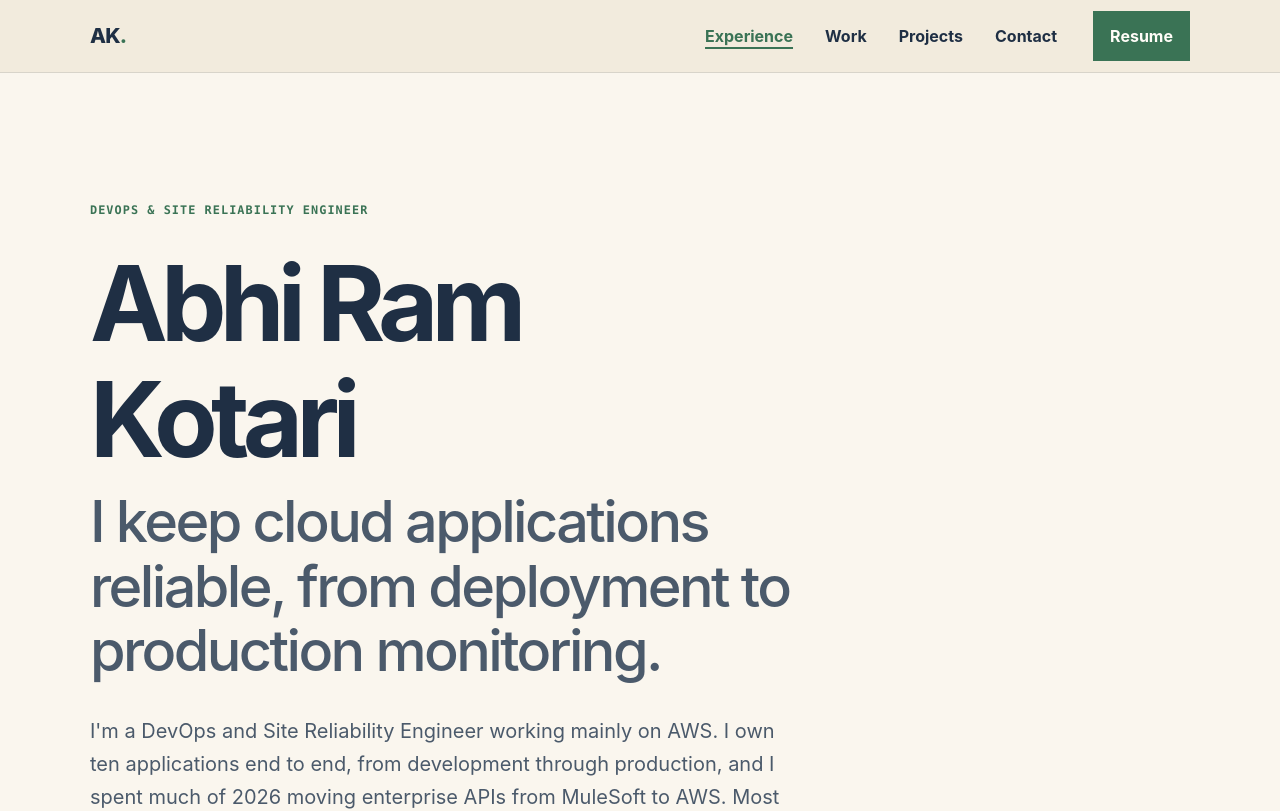
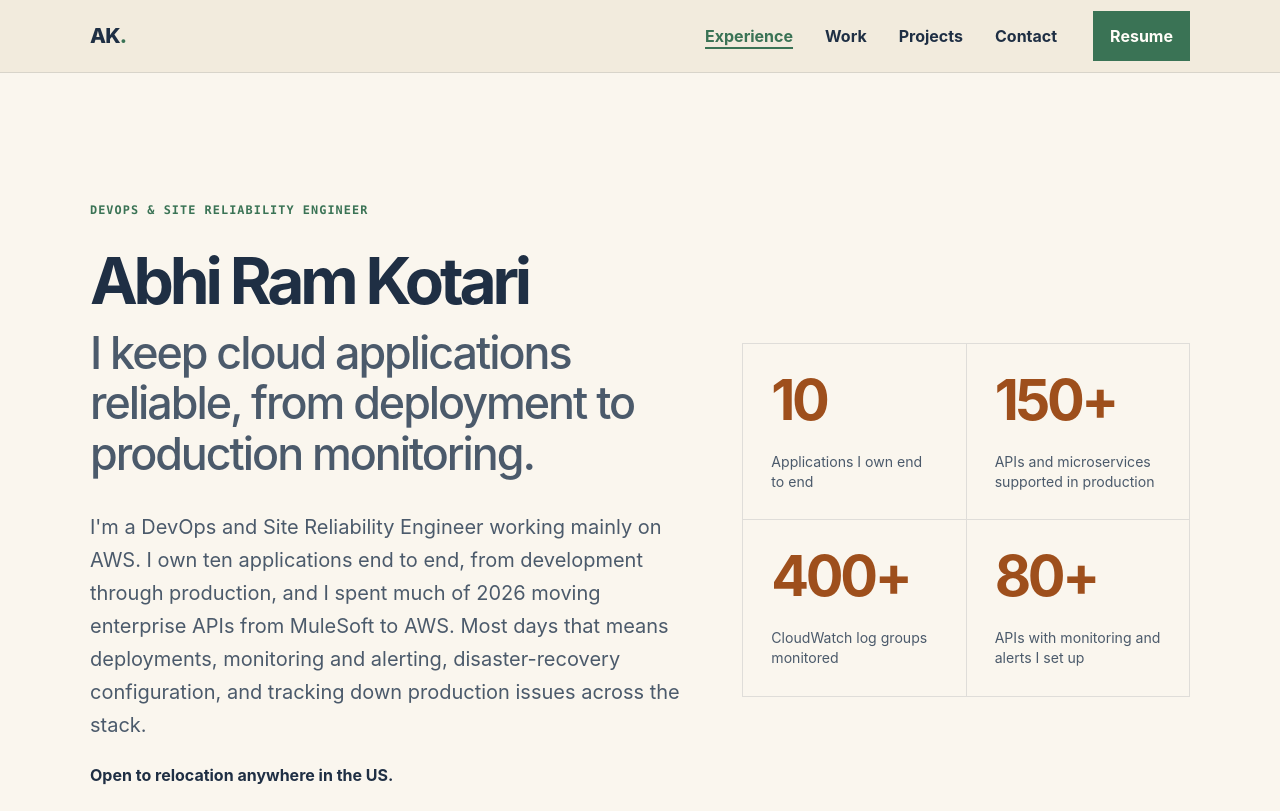
Before and after one commit to ramsrisaikotari/abhiram-portfolio, a React (Vite) app: page / in a window 1280 px wide. Shown: the top 811 px of the page. Built offline with nearby package versions, Linux system fonts and the light colour scheme; a web font is replaced by a local one.

Commit message:
Iteration 104: reflow the hero across phone and desktop layouts

```diff
--- a/src/components/Hero.tsx
+++ b/src/components/Hero.tsx
@@ -16,6 +16,18 @@ export default function Hero() {
           <span className="hero-name">{hero.name}</span>
           <span className="hero-headline">{hero.headline}</span>
         </h1>
+      </div>
+
+      <dl className="impact-grid" aria-label="Professional impact">
+        {hero.impact.map((item) => (
+          <div className="impact-item" key={item.label}>
+            <dt>{item.label}</dt>
+            <dd>{item.value}</dd>
+          </div>
+        ))}
+      </dl>
+
+      <div className="hero-details">
         <p className="hero-intro">{hero.intro}</p>
         <p className="relocation">{hero.relocation}</p>
         <ul className="text-links" aria-label="Profile links">
@@ -38,14 +50,6 @@ export default function Hero() {
         </ul>
       </div>
 
-      <dl className="impact-grid" aria-label="Professional impact">
-        {hero.impact.map((item) => (
-          <div className="impact-item" key={item.label}>
-            <dt>{item.label}</dt>
-            <dd>{item.value}</dd>
-          </div>
-        ))}
-      </dl>
     </section>
   );
 }
--- a/src/styles/global.css
+++ b/src/styles/global.css
@@ -225,7 +225,9 @@ h4 {
   padding-block: 3.25rem 4rem;
 }
 
-.hero-copy {
+.hero-copy,
+.hero-details {
+  min-width: 0;
   max-width: var(--prose-width);
 }
 
@@ -247,7 +249,7 @@ h4 {
 }
 
 .hero h1 {
-  margin-bottom: 2rem;
+  margin-bottom: 0;
 }
 
 .hero-name,
@@ -656,6 +658,34 @@ footer {
 }
 
 @media (min-width: 64rem) {
+  .hero {
+    grid-template-columns: minmax(0, 1.35fr) minmax(0, 1fr);
+    grid-template-areas: "heading impact" "details impact";
+    gap: 2rem 3rem;
+  }
+
+  .hero-copy {
+    grid-area: heading;
+  }
+
+  .hero-details {
+    grid-area: details;
+  }
+
+  .hero-name {
+    font-size: clamp(3rem, 5vw, 4.5rem);
+  }
+
+  .hero-headline {
+    font-size: clamp(1.65rem, 3.5vw, 3rem);
+  }
+
+  .hero .impact-grid {
+    grid-area: impact;
+    grid-template-columns: repeat(2, minmax(0, 1fr));
+    align-self: center;
+  }
+
   .case-study-grid {
     grid-template-columns: minmax(12rem, 0.75fr) minmax(20rem, 1.45fr) minmax(12rem, 0.8fr);
     align-items: start;
```
Also changed, not shown: 1 other file (tests, documents, lock files or other folders).
